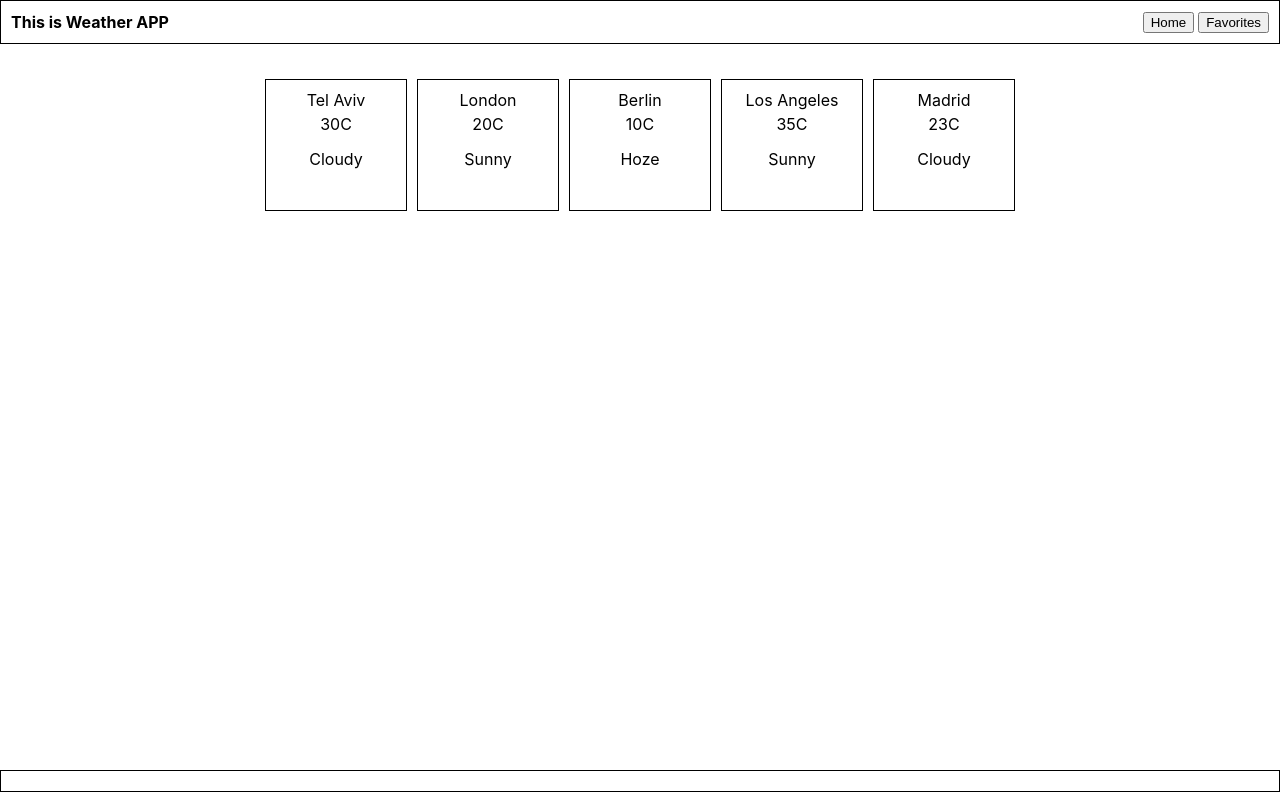
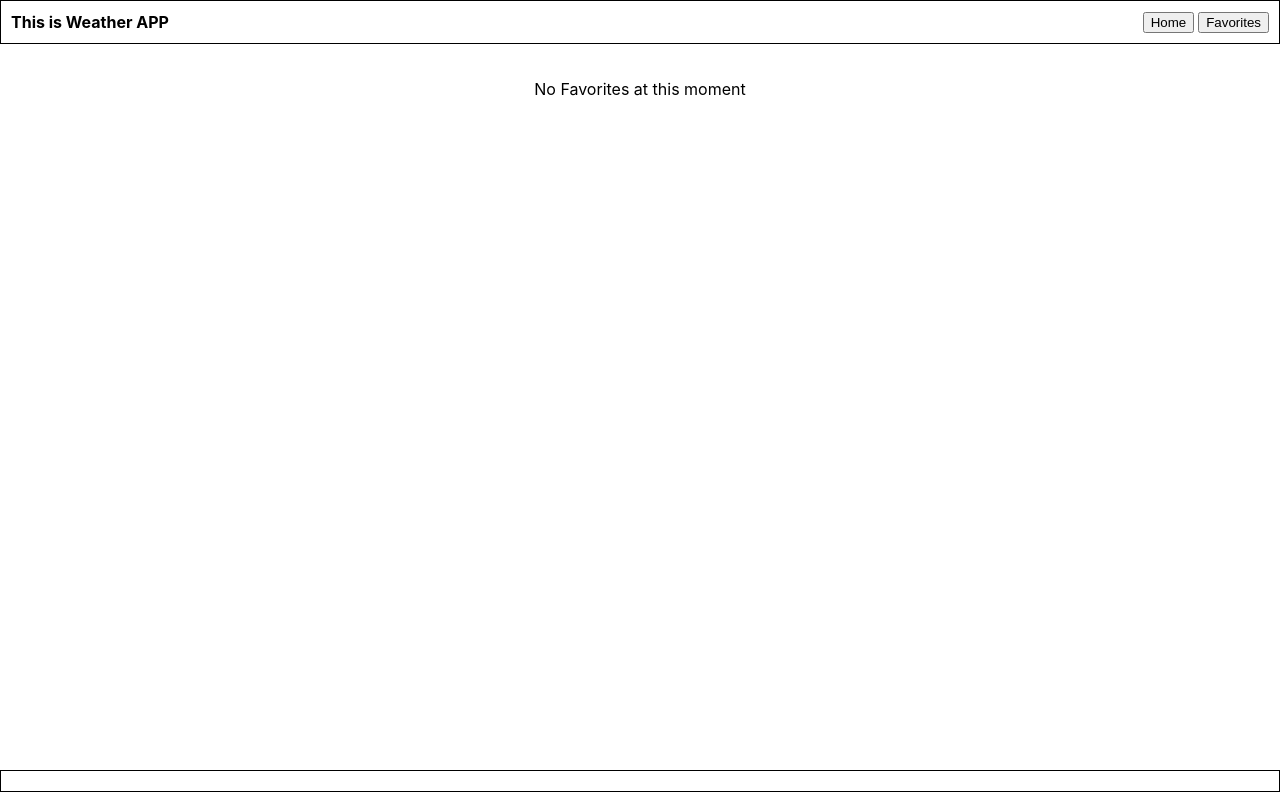
Before and after one commit to tal5579/tal-shwarts-24.6.23, a React (Create React App) app: page /favorites in a window 1280 px wide. Built offline with nearby package versions, Linux system fonts and the light colour scheme; the HTML template or start-up script is replaced by a standard one.

Commit message:
added toast containter to handle errors from servers + add favorties to localstorage

```diff
--- a/package.json
+++ b/package.json
@@ -16,6 +16,7 @@
     "react-redux": "^8.1.1",
     "react-router-dom": "^6.14.0",
     "react-scripts": "5.0.1",
+    "react-toastify": "^9.1.3",
     "redux": "^4.2.1",
     "redux-persist": "^6.0.0",
     "sass": "^1.63.6",
--- a/src/App.js
+++ b/src/App.js
@@ -3,6 +3,8 @@ import {BrowserRouter, Route, Routes} from "react-router-dom";
 import Favorites from "./pages/Favorites/Favorites";
 import {Provider} from "react-redux";
 import {makeStore} from "./redux/store";
+import { ToastContainer } from 'react-toastify';
+import 'react-toastify/dist/ReactToastify.css';
 
 function App() {
     const store = makeStore();
@@ -14,6 +16,18 @@ function App() {
                   <Route path="/favorites" element={<Favorites />} />
               </Routes>
           </BrowserRouter>
+          <ToastContainer
+              position="top-right"
+              autoClose={5000}
+              hideProgressBar={false}
+              newestOnTop={false}
+              closeOnClick
+              rtl={false}
+              pauseOnFocusLoss
+              draggable
+              pauseOnHover
+              theme="light"
+          />
       </Provider>
   );
 }
--- a/src/components/Search/Search.js
+++ b/src/components/Search/Search.js
@@ -1,4 +1,4 @@
-import React, {useState} from 'react';
+import React from 'react';
 import styles from './Search.module.scss';
 import TextField from "@material-ui/core/TextField";
 import IconButton from "@material-ui/core/IconButton";
@@ -8,6 +8,7 @@ import axios from "../../utils/api/api";
 import debounce from "lodash/debounce";
 import {useDispatch} from "react-redux";
 import {actions} from "../../redux/actions/actions";
+import {toast} from "react-toastify";
 
 const Search = () => {
     const dispatch = useDispatch();
@@ -19,8 +20,11 @@ const Search = () => {
         }
         axios.get('locations/v1/cities/autocomplete', config)
             .then(res => {
-                dispatch({type: actions.SetSearchData, payload: res?.data});
                 dispatch({type: actions.SetLocationKey, payload: res?.data[0]?.Key});
+                dispatch({type: actions.SetLocationName, payload: res?.data[0]?.LocalizedName});
+            })
+            .catch(err => {
+                toast(`Something wrong happend: ${err.message}`)
             });
     };
 
--- a/src/pages/Favorites/Favorites.js
+++ b/src/pages/Favorites/Favorites.js
@@ -1,59 +1,39 @@
-import React from 'react';
+import React, {useEffect, useState} from 'react';
 import styles from "./Favorites.module.scss";
 import Layout from "../../components/Layout/Layout";
 
 const Favorites = () => {
-    const mockDate = [
-        {
-            id: 0,
-            city: "Tel Aviv",
-            degree: "30C",
-            situation: "Cloudy",
-        },
-        {
-            id: 1,
-            city: "London",
-            degree: "20C",
-            situation: "Sunny",
-        },
-        {
-            id: 2,
-            city: "Berlin",
-            degree: "10C",
-            situation: "Hoze",
-        },
-        {
-            id: 3,
-            city: "Los Angeles",
-            degree: "35C",
-            situation: "Sunny",
-        },
-        {
-            id: 4,
-            city: "Madrid",
-            degree: "23C",
-            situation: "Cloudy",
-        },
-    ];
+    const [favorites, setFavorites] = useState( []);
+
+    useEffect(() => {
+        const favoritesData = JSON.parse(localStorage.getItem('favorites'));
+        if(favoritesData) {
+            setFavorites(favoritesData);
+        }
+    }, [])
+
     return (
         <Layout>
             <div className={styles.container}>
                 <div className={styles.weather__section}>
                     <div className={styles.weather__section__center}>
                         {
-                            mockDate.map(({id, city, degree, situation }) => {
+                            favorites.length ? (
+                                favorites.map(({id, name, currentWeather }) => {
                                     return (
                                         <div key={id} className={styles.weather__section__center__card}>
                                             <div className={styles.weather__section__center__card_top}>
-                                            <div>{city}</div>
-                                            <div>{degree}</div>
-                                        </div>
-                                        <div className={styles.weather__section__center__card_center}>
-                                            {situation}
+                                                <div>{name}</div>
+                                                <div>{currentWeather}</div>
                                             </div>
                                         </div>
                                     )
                                 })
+                            ) : (
+                                <div>
+                                    No Favorites at this moment
+                                </div>
+                            )
                         }
                     </div>
                 </div>
--- a/src/pages/Home/Home.js
+++ b/src/pages/Home/Home.js
@@ -7,31 +7,33 @@ import {useDispatch} from "react-redux";
 import {useAppData} from "../../redux/selectors/selectors";
 import {actions} from "../../redux/actions/actions";
 import {weekDay} from "../../utils/common";
+import {isEmpty} from "loadsh/lang";
+import { toast } from 'react-toastify';
 
 const Home = () => {
-    const { currentLocationKey, currentDailyForecast , currentConditions } = useAppData();
+    const { currentLocationKey, currentLocationName, currentDailyForecast , currentConditions } = useAppData();
     const dispatch = useDispatch();
 
     useEffect(() => {
-        if (currentLocationKey) {
         const config = {
             params: {
-                    details: false,
-                    metric: false
+                details: true,
+                metric: true
             }
         }
         axios.get(`forecasts/v1/daily/5day/${currentLocationKey}`, config)
             .then(res => {
                 dispatch({
                     type: actions.SetDailyForecast,
-                        payload: res.data?.DailyForecasts
+                    payload: res?.data?.DailyForecasts
                 });
             })
-        }
-    }, [currentLocationKey]);
+            .catch(err => {
+                toast(`Something wrong happend: ${err.message}`)
+            });
+    }, [currentLocationKey, dispatch]);
 
     useEffect(() => {
-        if (currentLocationKey) {
         const config = {
             params: {
                 details: true,
@@ -41,11 +43,33 @@ const Home = () => {
             .then((res) => {
                 dispatch({
                     type: actions.SetCurrentConditions,
-                            payload: res.data[0]
+                    payload: res.data[0],
                 });
             })
+            .catch(err => {
+                toast(`Something wrong happend: ${err.message}`)
+            });
+    }, [currentLocationKey, dispatch]);
+
+    const addOrRemoveFromFavorites = () => {
+        const favorites = JSON.parse(localStorage.getItem('favorites')) || [];
+        const objWithIdIndex = favorites.findIndex((obj) => obj.id === currentLocationKey);
+
+        if (objWithIdIndex > -1) {
+            favorites.splice(objWithIdIndex, 1);
         }
-    }, [currentLocationKey]);
+        else {
+            const favoriteData = {
+                id: currentLocationKey,
+                name: currentLocationName,
+                currentWeather: !isEmpty(currentConditions) ?
+                    currentConditions?.Temperature?.Metric?.Value + currentConditions?.Temperature?.Metric?.Unit :
+                    "20C",
+            };
+            favorites.push(favoriteData);
+        }
+        localStorage.setItem('favorites', JSON.stringify(favorites));
+    }
 
     return (
         <Layout>
@@ -54,25 +78,30 @@ const Home = () => {
                 <div className={styles.weather__section}>
                     <div className={styles.weather__section__top}>
                         <div className={styles.weather__section__top__left}>
-                            <img src={"/images/rain.png"} alt={"Weather"}/>
                             <div className={styles.weather__section_description}>
-                                <div>{currentConditions?.Temperature?.Metric?.Value + currentConditions?.Temperature?.Metric?.Unit}</div>
+                                <div>{currentLocationName}</div>
+                                <div>
+                                    {!isEmpty(currentConditions) ?
+                                        currentConditions?.Temperature?.Metric?.Value + currentConditions?.Temperature?.Metric?.Unit
+                                        : "No current condition data"
+                                    }
+                                </div>
                             </div>
                         </div>
                         <div className={styles.weather__section__top__right}>
-                            <button>
-                                Add to favourites
+                            <button onClick={addOrRemoveFromFavorites}>
+                                Add / Remove
                             </button>
                         </div>
                     </div>
                     <div className={styles.weather__section__center}>
-                        {
+                        { currentDailyForecast.length ? (
                             currentDailyForecast?.map(({Date: dailyDate, Temperature}) => {
                                 const selectedDay = weekDay[new Date(dailyDate).getDay()]
                                 const minimumTemperature = `${Temperature.Minimum.Value + Temperature.Minimum.Unit}`;
                                 const maximumTemperature = `${Temperature.Maximum.Value + Temperature.Maximum.Unit}`;
                                 return (
-                                    <div key={213123} className={styles.weather__section__center__card}>
+                                    <div key={dailyDate} className={styles.weather__section__center__card}>
                                         <div>
                                             {selectedDay}
                                         </div>
@@ -85,6 +114,11 @@ const Home = () => {
                                     </div>
                                 )
                             })
+                        ) : (
+                            <div>
+                                No Daily forecasts
+                            </div>
+                            )
                         }
                     </div>
                 </div>
--- a/src/redux/actions/actions.js
+++ b/src/redux/actions/actions.js
@@ -1,6 +1,6 @@
 export const actions = {
-    SetSearchData: 'SetSearchData',
     SetLocationKey: 'SetLocationKey',
+    SetLocationName: 'SetLocationName',
     SetDailyForecast: 'SetDailyForecast',
     SetCurrentConditions: 'SetCurrentConditions'
 };
--- a/src/utils/common.js
+++ b/src/utils/common.js
@@ -1,7 +1,9 @@
 const defaultLocationKey = 215854;
+const defaultLocationName = "Tel Aviv";
 const weekDay = ["Sun","Mon","Tue","Wed","Thu","Fri","Sat"];
 
 export {
     defaultLocationKey,
+    defaultLocationName,
     weekDay
 };
```
Also changed, not shown: src/redux/reducers/reducers.js (+11 -11 lines), 1 other file (tests, documents, lock files or other folders). Lines whose indentation alone changed are shown as unchanged.
